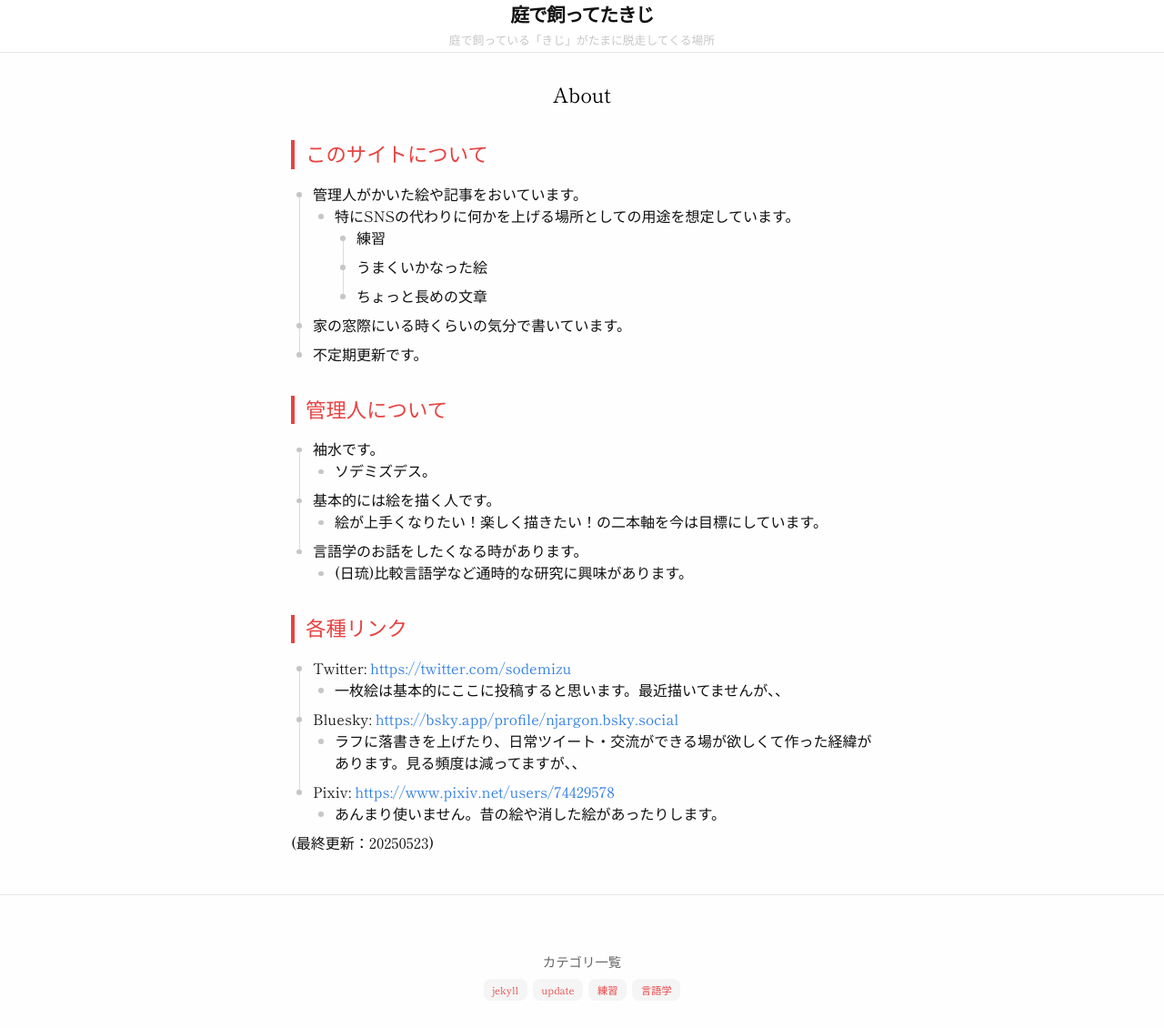
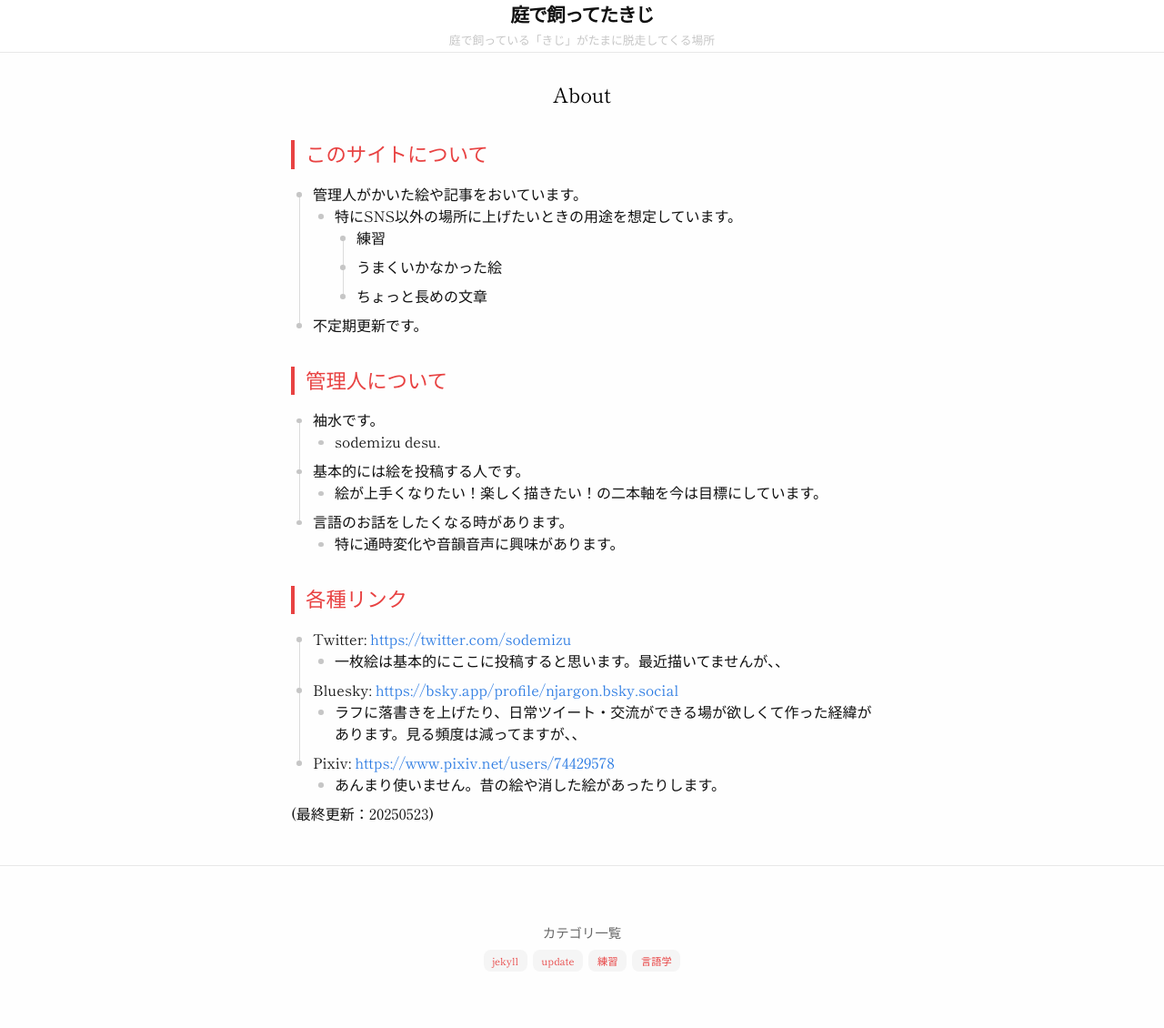
Before and after one commit to njargon/njargon.github.io, a Jekyll site: the page built from about.md, in a window 1280 px wide. Shown: the whole page at 91% size. Built offline with Jekyll 4.4.1, drawn with Linux system fonts in a browser that asks for light colours; after the commit the page ends 1098 px from its top, so only the background shows below that.

Commit message:
vault backup: 2025-05-23 23:39:35

```diff
--- a/about.md
+++ b/about.md
@@ -9,21 +9,20 @@ permalink: /about/
 ## このサイトについて
 
 - 管理人がかいた絵や記事をおいています。
-	- 特にSNSの代わりに何かを上げる場所としての用途を想定しています。
+	- 特にSNS以外の場所に上げたいときの用途を想定しています。
 		- 練習
-		- うまくいかなった絵
+		- うまくいかなかった絵
 		- ちょっと長めの文章
-- 家の窓際にいる時くらいの気分で書いています。
 - 不定期更新です。
 
 ## 管理人について
 
 - 袖水です。
-	- ソデミズデス。
-- 基本的には絵を描く人です。
+	- sodemizu desu.
+- 基本的には絵を投稿する人です。
 	- 絵が上手くなりたい！楽しく描きたい！の二本軸を今は目標にしています。
-- 言語学のお話をしたくなる時があります。
-	- (日琉)比較言語学など通時的な研究に興味があります。
+- 言語のお話をしたくなる時があります。
+	- 特に通時変化や音韻音声に興味があります。
 
 ## 各種リンク
 - Twitter: [https://twitter.com/sodemizu](https://twitter.com/sodemizu)
```
